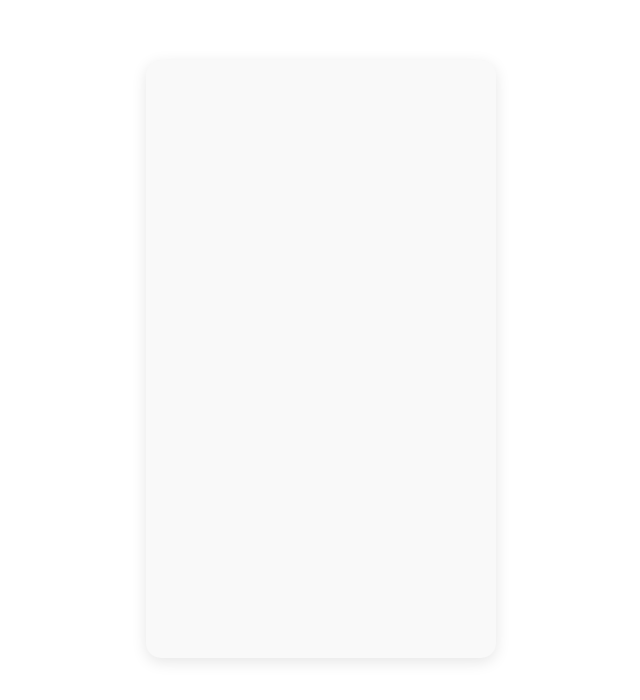
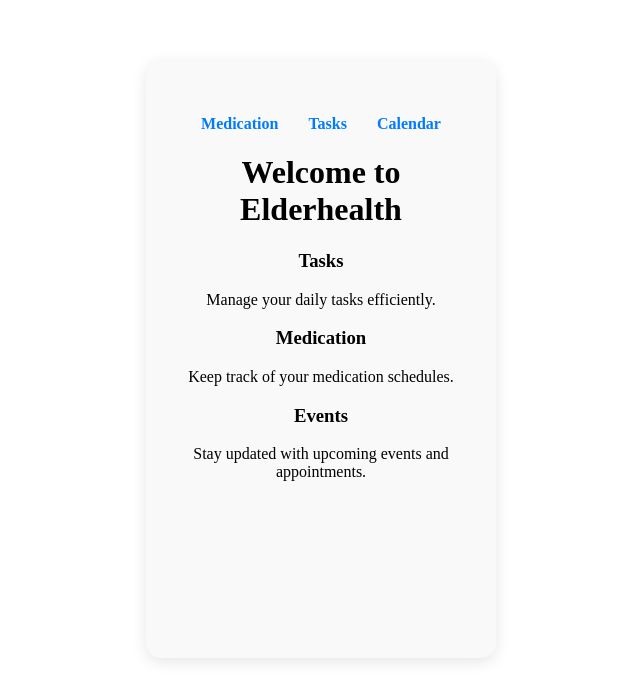
Before and after one commit to jonathanljc/HCI-Elderly-Healthcare-Application, a React (Vite) app in the folder inf2002-project/: page /homepage in a window 1280 px wide. Before the commit this address had no page. Shown: the top 700 px of the page, without its empty margins (319-959 px from the left). Built offline with nearby package versions, Linux system fonts and the light colour scheme.

Commit message:
homepage and routing of homepage

```diff
--- a/inf2002-project/src/App.jsx
+++ b/inf2002-project/src/App.jsx
@@ -5,6 +5,7 @@ import TaskList from './tasks/TaskList';
 import AddTask from './tasks/AddTask';
 import EditTask from './tasks/EditTask';
 import ViewTask from './tasks/ViewTask';
+import Homepage from './Homepage/Homepage';
 
 import Login from './Auth/Login'; // Import the Homepage component
 import './tasks/TaskList.css';
@@ -45,6 +46,7 @@ const App = () => {
 
       <Routes>
         <Route path="/" element={<Login />} />
+        <Route path="/homepage" element={<Homepage />} />
         <Route
           path="/tasks"
           element={
--- a/inf2002-project/src/Auth/Login.jsx
+++ b/inf2002-project/src/Auth/Login.jsx
@@ -2,7 +2,13 @@
 import React from 'react';
 import './Login.css';
 import logo from "../assets/logo.png"
+import { useNavigate } from 'react-router';
 const Login = () => {
+  const navigate = useNavigate();
+
+  const handleLogin = () => {
+    navigate("/homepage")
+  }
   return (
     <div className="homepage">
       <header className="homepage-header">
@@ -20,7 +26,7 @@ const Login = () => {
             <input type="password" placeholder="Enter your password" />
           </label>
           <div className="button-group">
-            <button className="login-button">Login</button>
+            <button className="login-button" onClick={handleLogin}>Login</button>
             <button className="forgot-password-button">Forgot Password?</button>
             <button className="signup-button">Sign Up</button>
           </div>
--- /dev/null
+++ b/inf2002-project/src/Homepage/Homepage.jsx
@@ -0,0 +1,33 @@
+// src/Homepage/Homepage.jsx
+import React from 'react';
+import Navbar from '../navbar/Navbar'; // Import the Navbar component
+
+
+const Homepage = () => {
+  return (
+    <div className="homepage">
+      <Navbar />
+      <header className="homepage-header">
+        <h1>Welcome to Elderhealth</h1>
+      </header>
+      <main className="homepage-content">
+        <section className="summary">
+          <div className="summary-item">
+            <h3>Tasks</h3>
+            <p>Manage your daily tasks efficiently.</p>
+          </div>
+          <div className="summary-item">
+            <h3>Medication</h3>
+            <p>Keep track of your medication schedules.</p>
+          </div>
+          <div className="summary-item">
+            <h3>Events</h3>
+            <p>Stay updated with upcoming events and appointments.</p>
+          </div>
+        </section>
+      </main>
+    </div>
+  );
+};
+
+export default Homepage;
```
